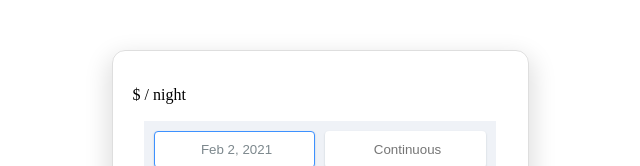
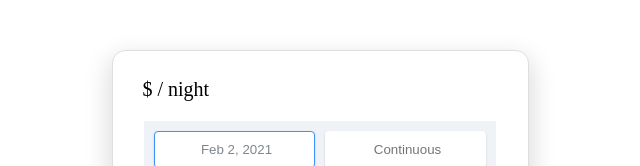
Before and after one commit to GrayMatterLab/coworking-schedule-module, a React app: page / in a window 1280 px wide. Shown: the top 166 px of the page, without its empty margins (320-960 px from the left). Built offline with nearby package versions, Linux system fonts and the light colour scheme; no server answers; the HTML template or start-up script is replaced by a standard one.

Commit message:
Adjusted padding and font sizing of pricing div

```diff
--- a/client/public/styled-components.js
+++ b/client/public/styled-components.js
@@ -19,7 +19,8 @@ export const PricePerNight = styled.section`
   grid-row-end: 3;
   font-family: "Airbnb Cereal App";
   text-align: left;
-  padding: 10px 0;
+  padding: 2px 10px;
+  font-size: 20px;
 `;
 
 export const CheckInContainer = styled.section`
```
